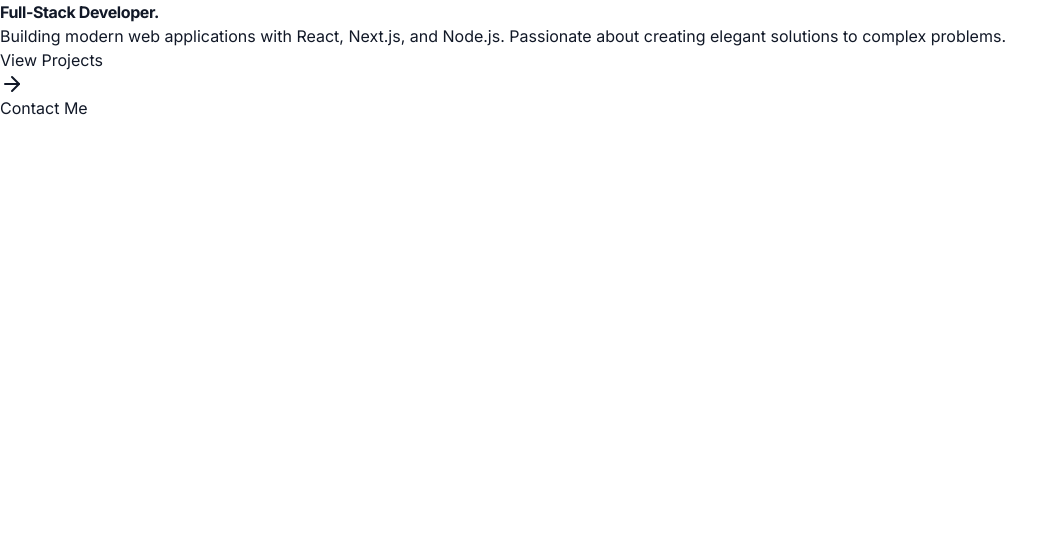
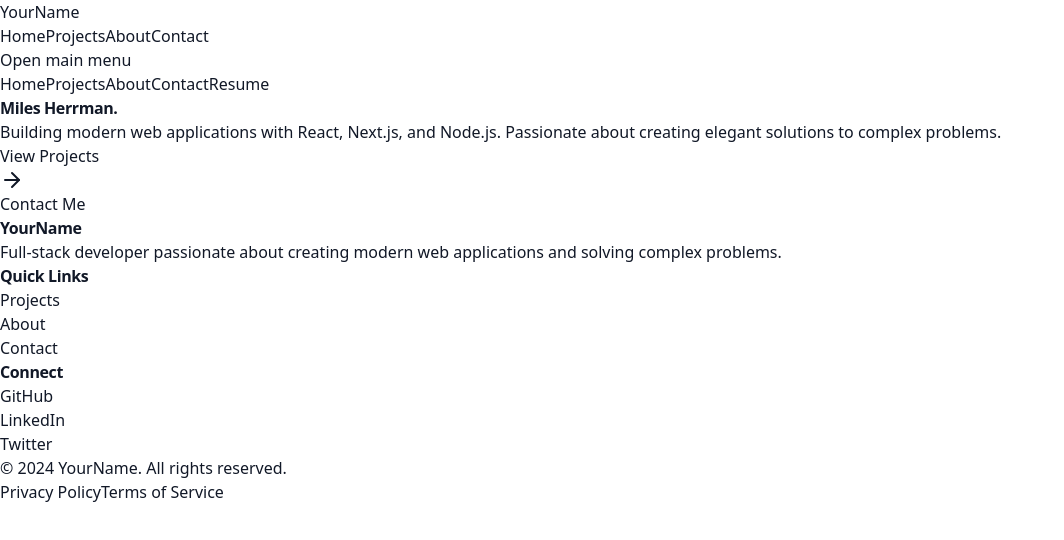
Before and after one commit to milesherrman/PortfolioWebsite, a Next.js app: page / in a window 1280 px wide. Shown: the top 540 px of the page, without its empty margins (0-1064 px from the left). Built offline with nearby package versions, Linux system fonts and the light colour scheme.

Commit message:
this is way faster than the first time

```diff
--- a/src/app/globals.css
+++ b/src/app/globals.css
@@ -33,3 +33,37 @@
     @apply py-12 sm:py-16 lg:py-20;
   }
 }
+
+@layer components {
+  /* Smooth scroll behavior */
+  html {
+    scroll-behavior: smooth;
+  }
+
+  /* Custom scrollbar */
+  ::-webkit-scrollbar {
+    width: 10px;
+  }
+
+  ::-webkit-scrollbar-track {
+    @apply bg-gray-100 dark:bg-gray-800;
+  }
+
+  ::-webkit-scrollbar-thumb {
+    @apply bg-gray-300 dark:bg-gray-700 rounded-full;
+  }
+
+  ::-webkit-scrollbar-thumb:hover {
+    @apply bg-gray-400 dark:bg-gray-600;
+  }
+
+  /* Navigation animation classes */
+  .nav-scroll-shadow {
+    @apply shadow-lg shadow-gray-900/5;
+  }
+
+  /* Container utility */
+  .container-wrapper {
+    @apply max-w-7xl mx-auto px-4 sm:px-6 lg:px-8;
+  }
+}
--- a/src/app/layout.tsx
+++ b/src/app/layout.tsx
@@ -1,6 +1,25 @@
 import type { Metadata } from 'next'
 import { Inter } from 'next/font/google'
 import './globals.css'
+import Navigation from '@/components/layout/Navigation'
+import Footer from '@/components/layout/Footer'
+
+
+export default function RootLayout({
+  children,
+}: {
+  children: React.ReactNode
+}) {
+  return (
+    <html lang="en">
+      <body>
+        <Navigation />
+        <main>{children}</main>
+        <Footer />
+      </body>
+    </html>
+  )
+}
 
 // Initialize the Inter font
 const inter = Inter({ subsets: ['latin'] })
@@ -9,17 +28,3 @@
   title: 'Your Portfolio',
   description: 'Full-stack developer portfolio',
 }
-
-export default function RootLayout({
-  children,
-}: {
-  children: React.ReactNode
-}) {
-  return (
-    <html lang="en">
-      <body className={inter.className}>
-        {children}
-      </body>
-    </html>
-  )
-}
--- a/src/components/home/main.tsx
+++ b/src/components/home/main.tsx
@@ -1,13 +1,13 @@
 import Link from 'next/link'
 import { ArrowRight } from 'lucide-react'
 
-export default function Hero() {
+export default function Main() {
   return (
     <div className="relative overflow-hidden bg-white dark:bg-gray-900">
       <div className="container-wrapper">
         <div className="relative z-10 max-w-2xl py-24 sm:py-32">
           <h1 className="text-4xl font-bold tracking-tight sm:text-6xl">
-            Full-Stack Developer
+            Miles Herrman
             <span className="text-primary-600 dark:text-primary-400">.</span>
           </h1>
           <p className="mt-6 text-lg leading-8 text-gray-600 dark:text-gray-300">
--- a/src/components/layout/footer.tsx
+++ b/src/components/layout/footer.tsx
@@ -0,0 +1,85 @@
+export default function Footer() {
+    // Social links - could be moved to a config file
+    const socialLinks = [
+      { name: 'GitHub', href: 'https://github.com/yourusername' },
+      { name: 'LinkedIn', href: 'https://linkedin.com/in/yourusername' },
+      { name: 'Twitter', href: 'https://twitter.com/yourusername' },
+    ]
+
+    // Footer links - could be moved to a config file
+    const footerLinks = [
+      { name: 'Projects', href: '#projects' },
+      { name: 'About', href: '#about' },
+      { name: 'Contact', href: '#contact' },
+    ]
+
+    return (
+      <footer className="bg-white dark:bg-gray-900 border-t border-gray-200 dark:border-gray-800">
+        <div className="container-wrapper py-12 md:py-16">
+          <div className="grid grid-cols-1 md:grid-cols-3 gap-12 md:gap-8">
+            {/* Brand Section */}
+            <div className="space-y-4">
+              <h2 className="text-xl font-bold text-gray-900 dark:text-white">
+                YourName
+              </h2>
+              <p className="text-gray-600 dark:text-gray-300 max-w-md">
+                Full-stack developer passionate about creating modern web applications
+                and solving complex problems.
+              </p>
+            </div>
+
+            {/* Quick Links */}
+            <div>
+              <h3 className="text-sm font-semibold text-gray-900 dark:text-white uppercase tracking-wider mb-4">
+                Quick Links
+              </h3>
+              <ul className="space-y-3">
+                {footerLinks.map((link) => (
+                  <li key={link.name}>
+
+
+                      {link.name}
+
+                  </li>
+                ))}
+              </ul>
+            </div>
+
+            {/* Connect Section */}
+            <div>
+              <h3 className="text-sm font-semibold text-gray-900 dark:text-white uppercase tracking-wider mb-4">
+                Connect
+              </h3>
+              <ul className="space-y-3">
+                {socialLinks.map((link) => (
+                  <li key={link.name}>
+
+
+                      {link.name}
+
+                  </li>
+                ))}
+              </ul>
+            </div>
+          </div>
+
+          {/* Bottom Bar */}
+          <div className="mt-12 pt-8 border-t border-gray-200 dark:border-gray-800">
+            <div className="flex flex-col md:flex-row justify-between items-center gap-4">
+              <p className="text-sm text-gray-600 dark:text-gray-300">
+                © {new Date().getFullYear()} YourName. All rights reserved.
+              </p>
+              <div className="flex items-center gap-4 text-sm text-gray-600 dark:text-gray-300">
+                <a href="#" className="hover:text-gray-900 dark:hover:text-white transition-colors">
+                  Privacy Policy
+                </a>
+                <a href="#" className="hover:text-gray-900 dark:hover:text-white transition-colors">
+                  Terms of Service
+                </a>
+              </div>
+            </div>
+          </div>
+        </div>
+      </footer>
+    )
+  }
--- /dev/null
+++ b/src/components/layout/navigation.tsx
@@ -0,0 +1,117 @@
+'use client'
+import { useState, useEffect } from 'react'
+import Link from 'next/link'
+import { usePathname } from 'next/navigation'
+
+export default function Navigation() {
+  const [isScrolled, setIsScrolled] = useState(false)
+  const [isMobileMenuOpen, setIsMobileMenuOpen] = useState(false)
+  const pathname = usePathname()
+
+  // Navigation items - could be moved to a config file
+  const navItems = [
+    { name: 'Home', href: '/' },
+    { name: 'Projects', href: '#projects' },
+    { name: 'About', href: '#about' },
+    { name: 'Contact', href: '#contact' },
+  ]
+
+  // Handle scroll effect
+  useEffect(() => {
+    const handleScroll = () => {
+      setIsScrolled(window.scrollY > 10)
+    }
+    window.addEventListener('scroll', handleScroll)
+    return () => window.removeEventListener('scroll', handleScroll)
+  }, [])
+
+  return (
+    <nav
+      className={`fixed w-full z-50 transition-all duration-300 ${
+        isScrolled
+          ? 'bg-white/80 dark:bg-gray-900/80 backdrop-blur-md shadow-sm'
+          : 'bg-transparent'
+      }`}
+    >
+      <div className="container-wrapper">
+        <div className="flex items-center justify-between h-16">
+          {/* Logo */}
+          <Link
+            href="/"
+            className="text-xl font-bold text-gray-900 dark:text-white"
+          >
+            YourName
+          </Link>
+
+          {/* Desktop Navigation */}
+          <div className="hidden md:flex items-center gap-8">
+            {navItems.map((item) => (
+              <Link
+                key={item.name}
+                href={item.href}
+                className={`text-sm font-medium transition-colors
+                  ${pathname === item.href
+                    ? 'text-primary-600 dark:text-primary-400'
+                    : 'text-gray-600 hover:text-gray-900 dark:text-gray-300 dark:hover:text-white'
+                  }`}
+              >
+                {item.name}
+              </Link>
+            ))}
+
+          </div>
+
+          {/* Mobile Menu Button */}
+          <button
+            onClick={() => setIsMobileMenuOpen(!isMobileMenuOpen)}
+            className="md:hidden p-2 rounded-lg text-gray-600 hover:text-gray-900
+                     dark:text-gray-300 dark:hover:text-white"
+          >
+            <span className="sr-only">Open main menu</span>
+            <div className="w-6 h-6 flex flex-col justify-center items-center">
+              <span
+                className={`block w-5 h-0.5 bg-current transition-all duration-300 ${
+                  isMobileMenuOpen ? 'rotate-45 translate-y-0.5' : '-translate-y-0.5'
+                }`}
+              />
+              <span
+                className={`block w-5 h-0.5 bg-current transition-all duration-300 mt-1 ${
+                  isMobileMenuOpen ? '-rotate-45 -translate-y-0.5' : 'translate-y-0.5'
+                }`}
+              />
+            </div>
+          </button>
+        </div>
+      </div>
+
+      {/* Mobile Menu */}
+      <div
+        className={`md:hidden transition-all duration-300 overflow-hidden ${
+          isMobileMenuOpen ? 'max-h-96' : 'max-h-0'
+        }`}
+      >
+        <div className="container-wrapper py-4 space-y-4">
+          {navItems.map((item) => (
+            <Link
+              key={item.name}
+              href={item.href}
+              onClick={() => setIsMobileMenuOpen(false)}
+              className={`block px-4 py-2 text-base font-medium rounded-lg
+                ${pathname === item.href
+                  ? 'text-primary-600 dark:text-primary-400 bg-primary-50 dark:bg-primary-900/10'
+                  : 'text-gray-600 hover:text-gray-900 dark:text-gray-300 dark:hover:text-white'
+                }`}
+            >
+              {item.name}
+            </Link>
+          ))}
+
+
+
+            Resume
+
+            </div>
+        </div>
+    </nav>
+  )
+}
```
Also changed, not shown: src/components/layout/navitation.tsx (deleted).
